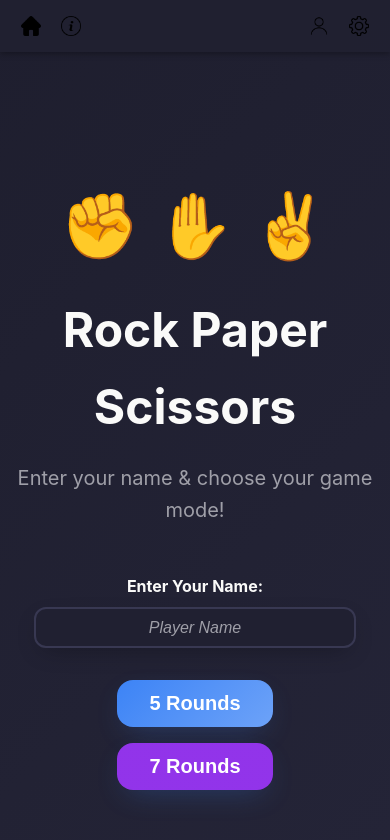
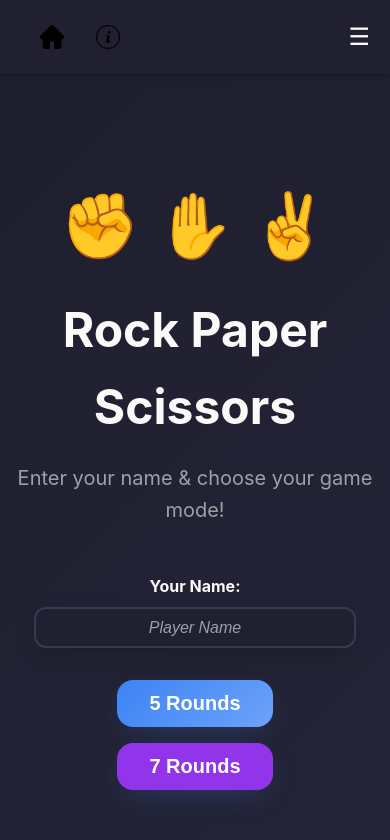
Before and after one commit to Medhanit-Gezu-Hunde/Rock_Paper_Scissors, a plain HTML site: page index.html in a window 390 px wide. Drawn offline with Linux system fonts and the light colour scheme.

Commit message:
added hamburger toggle button for small devices

```diff
--- a/index.html
+++ b/index.html
@@ -4,23 +4,28 @@
   <meta charset="UTF-8">
   <meta name="viewport" content="width=device-width, initial-scale=1.0">
   <title>Rock Paper Scissors - Interactive Game</title>
-  <meta name="description" content="Play the classic Rock Paper Scissors game with beautiful animations and responsive design. Choose 5 or 7 rounds and challenge the computer!">
+  <meta name="description" content="Play the classic Rock Paper Scissors game with animations and responsive design. Choose 5 or 7 rounds and challenge the computer!">
   <link rel="stylesheet" href="style.css">
 </head>
 <body>
   <!-- Navigation Bar -->
   <nav class="navbar">
     <div class="nav-left">
-    <button class="nav-btn" onclick="newGame()"><img src="public/image/home.png" alt="home"></button>
-    <button class="nav-btn about-btn" onclick="openAbout()"><img src="public/image/info.png" alt=""></button>
+      <button class="nav-btn" onclick="newGame()">
+        <img src="public/image/home.png" alt="Home">
+      </button>
+      <button class="nav-btn" onclick="openAbout()">
+        <img src="public/image/info.png" alt="About">
+      </button>
     </div>
+    <button class="nav-toggle" onclick="toggleMenu()">☰</button>
     <div class="nav-right">
-    <button class="nav-btn"> <img src="public/image/people.png" alt="users"></button>
-    <button class="nav-btn"><img src="public/image/settings.png" alt="settings"></button>
+      <button class="nav-btn"><img src="public/image/people.png" alt="Users"></button>
+      <button class="nav-btn"><img src="public/image/settings.png" alt="Settings"></button>
     </div>
   </nav>
 
-  <!-- About -->
+  <!-- About Modal -->
   <div id="aboutModal" class="modal hidden">
     <div class="modal-content">
       <span class="close-btn" onclick="closeAbout()">&times;</span>
@@ -31,24 +36,25 @@
         <li>✋ Paper beats ✊ Rock</li>
         <li>✌️ Scissors beats ✋ Paper</li>
       </ul>
-    <p>Choose your move and see if you can beat the computer.
-       Play in 5 or 7 rounds mode. Good luck 🎉!</p>
+      <p>Choose your move and see if you can beat the computer. Play 5 or 7 rounds. Good luck 🎉!</p>
     </div>
   </div>
 
+  <!-- Main App Container -->
   <div id="app" class="min-h-screen">
+
     <!-- Game Setup Screen -->
-    <div id="setupScreen" class="screen active">
+    <section id="setupScreen" class="screen active">
       <div class="setup-container">
-        <div class="game-header">
+        <header class="game-header">
           <h1 class="game-title">✊ ✋ ✌️</h1>
           <h2 class="game-subtitle">Rock Paper Scissors</h2>
           <p class="game-description">Enter your name & choose your game mode!</p>
-        </div>
+        </header>
 
         <!-- Player Name Input -->
         <div class="player-name-input">
-          <label for="playerNameInput">Enter Your Name:</label>
+          <label for="playerNameInput">Your Name:</label>
           <input type="text" id="playerNameInput" placeholder="Player Name">
         </div>
 
@@ -58,12 +64,12 @@
           <button class="mode-btn secondary-btn" onclick="startGame(7)">7 Rounds</button>
         </div>
       </div>
-    </div>
+    </section>
 
-    <!-- Game Playing Screen -->
-    <div id="gameScreen" class="screen">
+    <!-- Game Screen -->
+    <section id="gameScreen" class="screen">
       <div class="game-container">
-        <!-- Score Display -->
+        <!-- Scoreboard -->
         <div class="score-display">
           <div class="score-section">
             <h3 class="score-label" id="playerNameDisplay">You</h3>
@@ -83,11 +89,12 @@
           </div>
         </div>
 
+        <!-- Progress Bar -->
         <div class="progress-bar">
           <div id="progressFill" class="progress-fill"></div>
         </div>
 
-        <!-- Game Content -->
+        <!-- Choices -->
         <div id="choiceSection" class="choice-section">
           <h3 class="choice-title">Make Your Choice!</h3>
           <div class="choices-container">
@@ -106,7 +113,7 @@
           </div>
         </div>
 
-        <!-- Result Display -->
+        <!-- Result -->
         <div id="resultSection" class="result-section hidden">
           <div class="battle-display">
             <div class="player-choice">
@@ -121,22 +128,17 @@
               <p class="choice-owner">Computer</p>
             </div>
           </div>
-
           <p id="resultMessage" class="result-message">You Win! 🎉</p>
         </div>
 
-        <!-- Game Over Screen -->
+        <!-- Game Over -->
         <div id="gameOverSection" class="game-over-section hidden">
-          <div class="game-over-content">
           <h2 class="game-over-title">Game Over!</h2>
           <p id="finalResultMessage" class="final-result-message">🏆 Congratulations! You Won the Game! 🏆</p>
-
           <div class="game-over-buttons">
             <button class="game-btn primary-btn" onclick="playAgain()">Play Again</button>
             <button class="game-btn outline-btn" onclick="newGame()">New Game</button>
-              <!-- New button for leaderboard -->
-              <button id="viewLeaderboardBtn" class="game-btn secondary-btn">View Leaderboard</button>
-            </div>
+            <button id="viewLeaderboardBtn" class="game-btn secondary-btn" onclick="showLeaderboard()">View Leaderboard</button>
           </div>
         </div>
 
@@ -145,11 +147,11 @@
           <button class="game-btn outline-btn small" onclick="newGame()">Back to Menu</button>
         </div>
       </div>
-    </div>
+    </section>
   </div>
 
   <!-- Leaderboard Section -->
-  <div id="leaderboardSection" class="leaderboard-section hidden">
+  <section id="leaderboardSection" class="leaderboard-section hidden">
     <div class="leaderboard-content">
       <h2 class="leaderboard-title">🏆 Leaderboard 🏆</h2>
       <table class="leaderboard-table">
@@ -161,16 +163,15 @@
           </tr>
         </thead>
         <tbody id="leaderboardBody">
-          <!-- Scores will be dynamically inserted -->
+          <!-- Dynamic rows -->
         </tbody>
       </table>
       <div class="leaderboard-buttons">
-        <!-- fixed Play Again to call playAgain() -->
         <button class="game-btn primary-btn" onclick="playAgain()">Play Again</button>
         <button class="game-btn outline-btn" onclick="newGame()">Back to Menu</button>
       </div>
     </div>
-  </div>
+  </section>
 
   <script src="script.js"></script>
 </body>
--- a/script.js
+++ b/script.js
@@ -255,7 +255,9 @@ function playAgain() {
     updateScoreDisplay();
     resetChoiceButtons();
 }
-
+function toggleMenu() {
+  document.querySelector('.nav-right').classList.toggle('show');
+}
 function newGame() {
     gameState = {
         playerScore: 0,
--- a/style.css
+++ b/style.css
@@ -847,23 +847,23 @@ body {
 
 .navbar {
   display: flex;
-  justify-content: space-between; /* left items left, right items right */
+  justify-content: space-between;
   align-items: center;
-  padding: 10px 20px;
+  padding: 12px 20px;
   position: fixed;
   top: 0;
   width: 100%;
   z-index: 1000;
-  background: hsla(240, 19%, 16%, 0.9);
-  box-shadow: 0 2px 6px rgba(0,0,0,0.3);
-  gap: 10px;
+  background: hsla(240, 19%, 16%, 0.95);
+  box-shadow: 0 2px 6px rgba(0, 0, 0, 0.3);
+  gap: 12px;
 }
 
 /* Left and Right sections */
 .nav-left, .nav-right {
   display: flex;
   align-items: center;
-  gap: 10px;
+  gap: 12px;
 }
 
 /* Nav buttons */
@@ -871,7 +871,7 @@ body {
   background: none;
   border: none;
   cursor: pointer;
-  color: white;
+  color: var(--foreground);
   width: 36px;
   height: 36px;
   display: flex;
@@ -886,6 +886,7 @@ body {
 .nav-btn img {
   max-height: 24px;
   max-width: 24px;
+  object-fit: contain;
 }
 
 /* Hover effect */
@@ -900,11 +901,51 @@ body {
   padding-top: 60px; /* adjust for navbar height */
 }
 
-/* Mobile: max 640px */
-@media (max-width: 640px) {
+/* ---------------- MOBILE MENU ---------------- */
+.nav-toggle {
+  display: none;
+  background: none;
+  border: none;
+  font-size: 1.5rem;
+  cursor: pointer;
+  color: var(--foreground);
+}
+
+/* Hide nav-right buttons on mobile initially */
+@media (max-width: 480px) {
+  .nav-right {
+    position: absolute;
+    top: 60px;
+    right: 0;
+    background: hsla(240, 19%, 16%, 0.95);
+    flex-direction: column;
+    width: 100%;
+    max-height: 0;
+    overflow: hidden;
+    transition: max-height 0.3s ease-in-out;
+    gap: 0;
+    z-index: 999;
+  }
+  .nav-right.show {
+    max-height: 300px; /* adjust based on menu items */
+    padding: 10px 0;
+  }
+  .nav-btn {
+    width: 100%;
+    height: 50px;
+    justify-content: flex-start;
+    padding-left: 20px;
+    font-size: 1.1rem;
+  }
+  .nav-toggle {
+    display: block;
+  }
+}
+
+/* Mobile: 481px – 640px */
+@media (max-width: 640px) and (min-width: 481px) {
   .navbar {
     padding: 10px 15px;
-    gap: 8px;
   }
   .nav-left, .nav-right {
     gap: 8px;
@@ -912,11 +953,14 @@ body {
   .nav-btn {
     width: 32px;
     height: 32px;
-    font-size: 1.2rem;
+    font-size: 1rem;
   }
   .nav-btn img {
     max-height: 20px;
     max-width: 20px;
+  }
+  #app {
+    padding-top: 55px;
   }
 }
 
@@ -932,11 +976,14 @@ body {
   .nav-btn {
     width: 34px;
     height: 34px;
-    font-size: 1.5rem;
+    font-size: 1.2rem;
   }
   .nav-btn img {
     max-height: 22px;
     max-width: 22px;
+  }
+  #app {
+    padding-top: 58px;
   }
 }
 
@@ -952,10 +999,13 @@ body {
   .nav-btn {
     width: 36px;
     height: 36px;
-    font-size: 1.8rem;
+    font-size: 1.5rem;
   }
   .nav-btn img {
     max-height: 24px;
     max-width: 24px;
   }
+  #app {
+    padding-top: 60px;
+  }
 }
```
Lines whose indentation alone changed are shown as unchanged.
